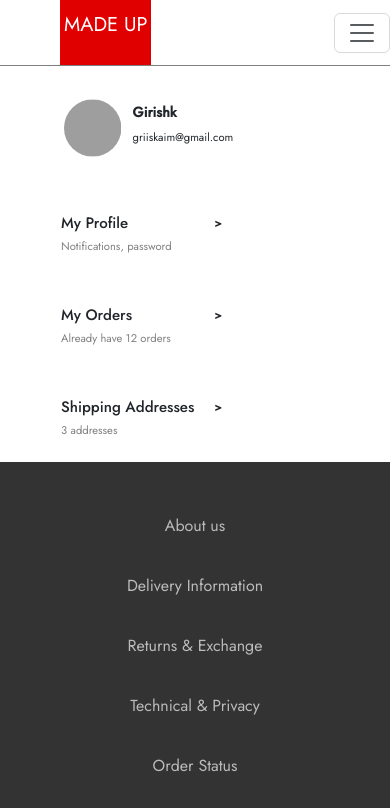
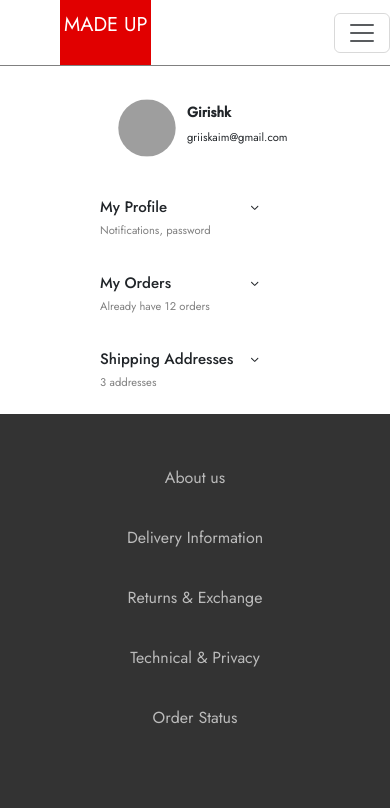
Before and after one commit to DineshSainath/CasaRetail, a React (Create React App) app: page / in a window 390 px wide. Shown: the top 808 px of the page. Built offline with nearby package versions, Linux system fonts and the light colour scheme; grey boxes are pictures that could not be loaded.

Commit message:
menu-card media query

```diff
--- a/src/Home.css
+++ b/src/Home.css
@@ -46,9 +46,13 @@
     display: none;
   }
 
+  .selected-content {
+    width: 100%;
+  }
+
   .content-container {
     display: flex;
-    flex-wrap: wrap;
+    flex-direction: column;
   }
 
   .orders-content {
@@ -56,6 +60,13 @@
   }
 
   .menu {
+    width: 100%;
+    display: flex;
+    justify-content: center;
+    align-items: center;
+  }
+
+  .menu-card {
     margin: 0 auto;
   }
 
--- a/src/MenuCard.jsx
+++ b/src/MenuCard.jsx
@@ -1,7 +1,25 @@
-import React from 'react'
+import React, { useState, useEffect } from 'react'
 import './MenuCard.css'
+import { IoIosArrowForward } from 'react-icons/io'
+import { IoIosArrowDown } from 'react-icons/io'
 
 function MenuCard(props) {
+  const [isTablet, setIsTablet] = useState(false)
+
+  useEffect(() => {
+    const checkIsTablet = () => {
+      setIsTablet(window.innerWidth <= 768)
+    }
+
+    checkIsTablet()
+    window.addEventListener('resize', checkIsTablet)
+
+    // Cleanup
+    return () => {
+      window.removeEventListener('resize', checkIsTablet)
+    }
+  }, [])
+
   return (
     <div
       className={`menu-card ${props.isSelected ? 'clicked' : ''}`}
@@ -11,7 +29,9 @@ function MenuCard(props) {
         <h4 className="menu-name">{props.name}</h4>
         <p className="sub-name">{props.subName}</p>
       </div>
-      <p className="arrow-link">&gt;</p>
+      <p className="arrow-link">
+        {isTablet ? <IoIosArrowDown /> : <IoIosArrowForward />}
+      </p>
     </div>
   )
 }
```
